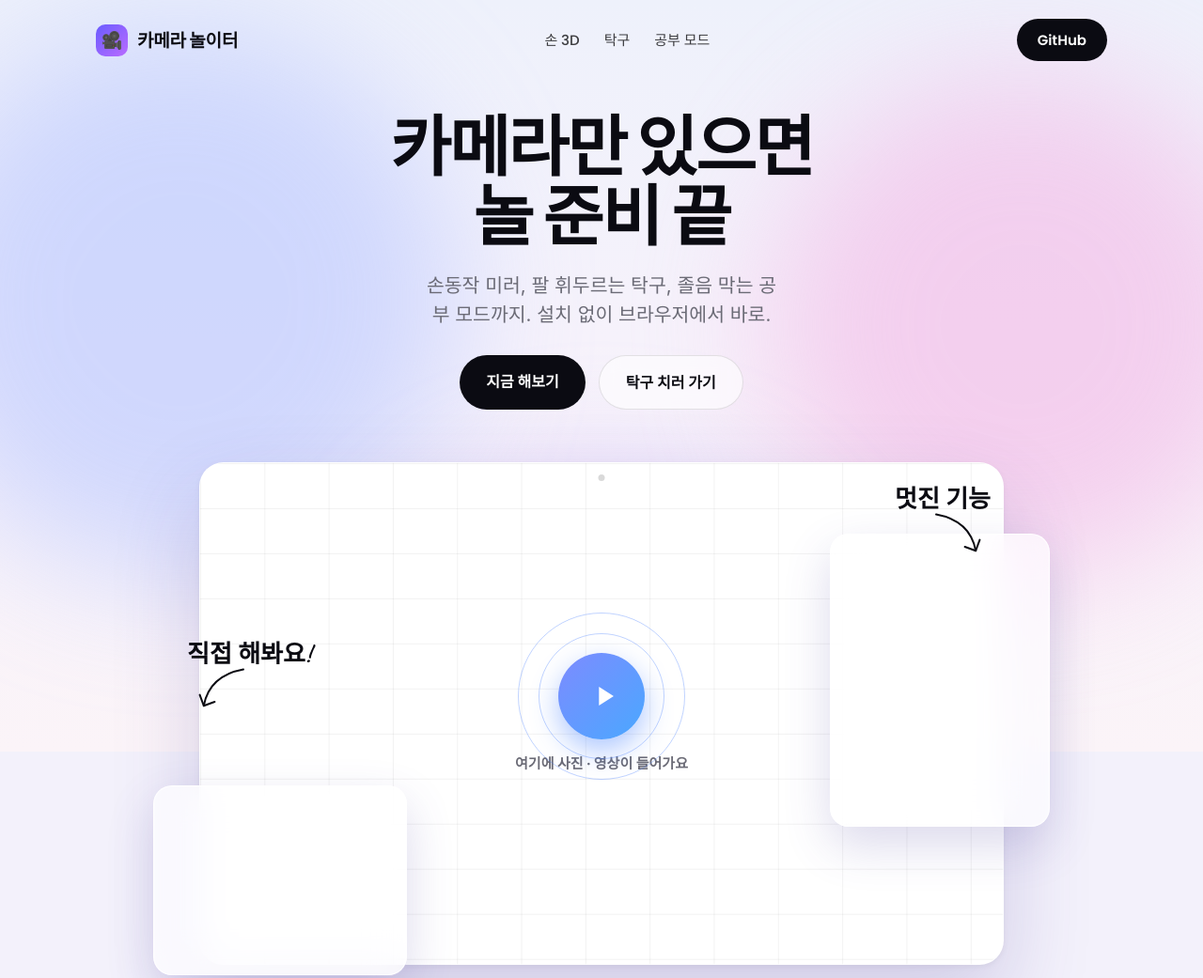
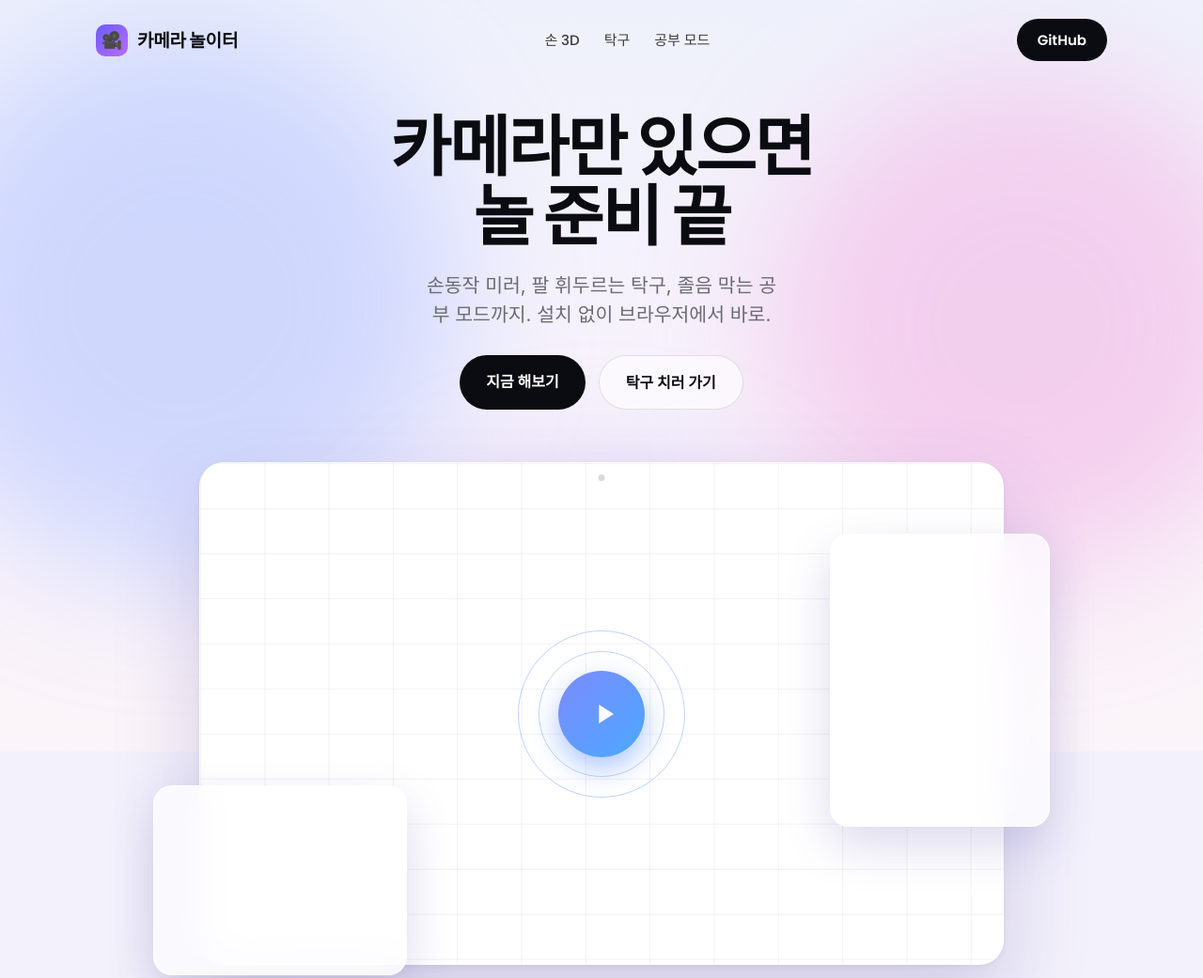
Before and after one commit to vietnamjoon-lgtm/iPad-1, a plain HTML site: page index.html in a window 1280 px wide. Shown: the top 1041 px of the page at 94% size. Drawn offline with Linux system fonts and the light colour scheme.

Commit message:
Remove annotation and placeholder text from the home mockup
Drop the handwritten notes and the caption inside the mockup, leaving a clean photo placeholder.

Co-Authored-By: Claude Opus 4.8 <noreply@anthropic.com>

```diff
--- a/index.html
+++ b/index.html
@@ -10,7 +10,7 @@
   <title>카메라 놀이터</title>
   <link rel="preconnect" href="https://fonts.googleapis.com" />
   <link rel="preconnect" href="https://fonts.gstatic.com" crossorigin />
-  <link href="https://fonts.googleapis.com/css2?family=Poppins:wght@500;600;700;800&family=Caveat:wght@600;700&display=swap" rel="stylesheet" />
+  <link href="https://fonts.googleapis.com/css2?family=Poppins:wght@500;600;700;800&display=swap" rel="stylesheet" />
   <style>
     :root {
       --ink: #0b0b12;
@@ -93,7 +93,6 @@
     .play::before { width: 132px; height: 132px; }
     .play::after { width: 176px; height: 176px; }
     .play svg { width: 34px; height: 34px; margin-left: 5px; }
-    .ph-text { font-family: var(--display); font-weight: 600; font-size: 15px; color: var(--muted); }
 
     /* 떠 있는 카드 */
     .float { position: absolute; border-radius: 20px; background: rgba(255, 255, 255, 0.75);
@@ -102,19 +101,12 @@
     .float.tr { top: 12%; right: -3%; width: 26%; aspect-ratio: 3 / 4; }
     .float.bl { bottom: 14%; left: -3%; width: 30%; aspect-ratio: 4 / 3; }
 
-    /* 손글씨 주석 */
-    .note { position: absolute; font-family: "Caveat", cursive; font-weight: 700; font-size: 26px; color: var(--ink); line-height: 1.1; }
-    .note svg { position: absolute; width: 56px; height: 44px; stroke: var(--ink); fill: none; stroke-width: 2; stroke-linecap: round; }
-    .note.n1 { top: 4%; right: 4%; text-align: right; }
-    .note.n1 svg { top: 100%; right: 8px; transform: rotate(6deg); }
-    .note.n2 { top: 30%; left: 1%; }
-    .note.n2 svg { top: 100%; left: 10px; transform: scaleX(-1) rotate(6deg); }
-
     footer { text-align: center; color: var(--muted); font-size: 13px; padding: 0 22px 40px; }
 
     @media (max-width: 720px) {
       .nav-links { display: none; }
-      .float, .note { display: none; }
+      .float { display: none; }
+
       .play { width: 74px; height: 74px; }
       .play::before { width: 108px; height: 108px; }
       .play::after { width: 144px; height: 144px; }
@@ -155,19 +147,11 @@
         <div class="play">
           <svg viewBox="0 0 24 24" fill="currentColor"><path d="M8 5v14l11-7z"/></svg>
         </div>
-        <div class="ph-text">여기에 사진 · 영상이 들어가요</div>
       </div>
     </div>
 
     <div class="float tr"></div>
     <div class="float bl"></div>
-
-    <div class="note n1">멋진 기능
-      <svg viewBox="0 0 56 44"><path d="M4 4 C 30 6, 44 18, 50 38"/><path d="M50 38 l -12 -3 M50 38 l 3 -12"/></svg>
-    </div>
-    <div class="note n2">직접 해봐요!
-      <svg viewBox="0 0 56 44"><path d="M4 4 C 30 6, 44 18, 50 38"/><path d="M50 38 l -12 -3 M50 38 l 3 -12"/></svg>
-    </div>
   </section>
 
   <footer>카메라는 각 화면에서 시작 버튼을 눌러야 켜져요.</footer>
```
